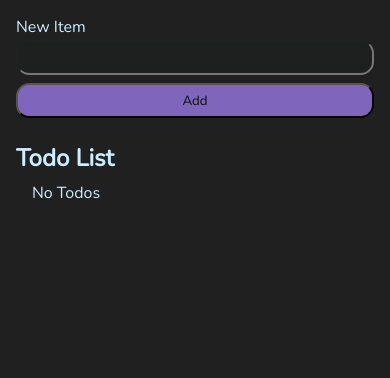
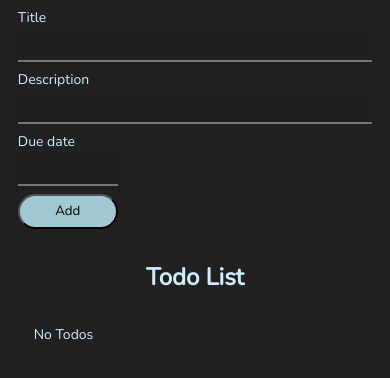
Before and after one commit to Hela6/todo-list, a React (Vite) app: page / in a window 390 px wide. Shown: the top 378 px of the page. Built offline with nearby package versions, Linux system fonts and the light colour scheme.

Commit message:
css improve and adding description and due date options

```diff
--- a/src/App.css
+++ b/src/App.css
@@ -3,20 +3,24 @@
 * {
   font-family: 'Nunito', sans-serif;
   box-sizing: border-box;
+
 }
 
 body {
   background: #202020;
   color: hsl(200, 100%, 90%);
-  max-width: 400px;
-  padding: 1rem;
+  width: 60%;
+  padding: 5%;
   margin: 0 auto;
+  font-size: 18px;
 }
 
 .new-item-form {
   display: flex;
-  flex-direction: column;
+  flex-direction: row;
+  flex-wrap: wrap;
   gap: 0.5rem;
+  justify-content: space-between;
 }
 
 .form-row {
@@ -25,48 +29,55 @@ body {
   gap: 0.1rem;
 }
 
+.task-dueDate {
+  width : 100px;
+}
+
 .btn {
-  background: hsl(258, 40%, 57%);
-  color: hsl(180, 4%, 5%);
+  margin: auto 0;
+  width: 100px;
+  background: #a0c9d3;
   padding: 0.5em 1em;
-  border-radius: 1em;
+  border-radius: 20px;
   cursor: pointer;
-  outline: none;
+  color: black;
+}
+
+.form-btn {
+  justify-content: flex-start;
 }
 
 .btn:hover,
 .btn:focus-visible {
-  background: hsl(262, 31%, 66%);
+  background: #f6f7f8;
 }
 
 .btn.btn-danger {
-  background: hsl(268, 43%, 62%);
-  border: 1px solid hsl(263, 39%, 27%);
-  border-radius: 0.25em;
-  color: hsl(300, 3%, 6%);
+  margin: auto 0;
+  background: #38a3a5;
+  border-radius: 20px;
+  color: hsl(192, 93%, 11%);
 }
 
 .btn.btn-danger:hover,
 .btn.btn-danger:focus-visible {
-  background: hsl(261, 59%, 81%);
+  background: #80e2cd;
 }
 
 .new-item-form input {
   outline: none;
   background: hsl(180, 2%, 12%);
-  border-radius: 1em;
+  border-top: #202020;
+  border-left: #202020;
+  border-right: #202020;
   padding: 0.5em 1em;
   color: hsl(206, 6%, 75%);
 }
 
-.new-item-form input:focus {
-  border: 2px solid hsl(195, 8%, 80%);
-}
-
 .header {
   font-size: 1.5rem;
-  margin-top: 1.5rem;
-  margin-bottom: 0.5rem;
+  margin-top: 7rem;
+  margin-bottom: 2rem;
 }
 
 .list {
@@ -87,9 +98,12 @@ body {
 }
 
 .list li {
-  display: flex;
-  gap: 0.5rem;
+  display: grid;
+  grid-template-columns: repeat(2, 1fr) 0.5fr 0.5fr;
   align-items: center;
+  justify-content: space-between;
+  margin-bottom: 50px;
+  border-bottom: 1px solid #38a3a5;
 }
 
 .list li label {
@@ -136,6 +150,34 @@ body {
   font-weight: bold;
 }
 
-.list-checkbox {
-  color: red;
-}
+  /* responsive for tablets and smartphones__________________________________________________________________________ */
+  @media screen and (max-width: 1068px) {
+    .new-item-form {
+      flex-direction: column;
+    }
+
+    body {
+      width: 95%;
+      padding: 0.5rem;
+      font-size: 14px;
+    }
+
+    .header {
+      margin-top: 2rem;
+      display:flex;
+      justify-content: center;
+    }
+
+    .list li {
+      display: flex;
+      flex-direction: column;
+      align-items: flex-start;
+      margin-bottom: 30px;
+      border-bottom: 1px solid #38a3a5;
+    }
+
+
+    .btn.btn-danger {
+      margin: 0px 0px 5px auto;
+    }
+    }
--- a/src/App.jsx
+++ b/src/App.jsx
@@ -16,11 +16,13 @@ export default function App() {
     localStorage.setItem("ITEMS", JSON.stringify(todos))
   }, [todos]);
 
-  function addTodo(title) {
+  function addTodo(title, description, dueDate) {
     setTodos(currentTodos => {
       const newTodo = {
         id: Date.now(),
         title,
+        description,
+        dueDate,
         completed: false
       };
 
@@ -60,7 +62,9 @@ App.propTypes = {
     PropTypes.shape({
       id: PropTypes.number.isRequired,
       title: PropTypes.string.isRequired,
-      completed: PropTypes.bool.isRequired,
+      description: PropTypes.string.isRequired,
+      dueDate: PropTypes.string.isRequired,
+      completed: PropTypes.bool.isRequired
     })
   )
 };
--- a/src/NewTodoForm.jsx
+++ b/src/NewTodoForm.jsx
@@ -2,28 +2,48 @@ import { useState } from "react"
 import PropTypes from "prop-types";
 
 export function NewTodoForm({ onSubmit }) { //onSubmit -> props
-    const [newItem, setNewItem] = useState("")
+    const [title, setTitle] = useState("")
+    const [description, setDescription] = useState("");
+    const [dueDate, setDueDate] = useState("");
 
     function handleSubmit(e) {
         e.preventDefault()
-        if (newItem === "") return
+        if (title === "") return;
 
-        onSubmit(newItem)
+        onSubmit(title, description, dueDate)
 
-        setNewItem("")
+        setTitle("");
+        setDescription("");
+        setDueDate("");
     }
 
     return (
         <form onSubmit={handleSubmit} className="new-item-form">
-            <div className="form-row">
-                <label htmlFor="item">New Item</label>
+            <div className="form-row task-title">
+                <label htmlFor="title">Title</label>
                 <input
-                    value={newItem}
-                    onChange={e => setNewItem(e.target.value)}
+                    value={title}
+                    onChange={e => setTitle(e.target.value)}
                     type="text"
-                    id="item" />
+                    id="title" />
             </div>
-            <button className="btn">Add</button>
+            <div className="form-row task-description">
+                <label htmlFor="description">Description</label>
+                <input
+                    value={description}
+                    onChange={e => setDescription(e.target.value)}
+                    type="text"
+                    id="description" />
+            </div>
+            <div className="form-row task-dueDate">
+                <label htmlFor="dueDate">Due date</label>
+                <input
+                    value={dueDate}
+                    onChange={e => setDueDate(e.target.value)}
+                    type="text"
+                    id="dueDate" />
+            </div>
+            <button className="btn form-btn">Add</button>
         </form>
     )
 }
--- a/src/TodoItem.jsx
+++ b/src/TodoItem.jsx
@@ -1,6 +1,6 @@
 import PropTypes from "prop-types";
 
-export function TodoItem({ completed, id, title, toggleTodo, deleteTodo }) {
+export function TodoItem({ completed, id, title, description, dueDate, toggleTodo, deleteTodo }) {
     return (
         <li className="list-item">
             <input
@@ -11,8 +11,10 @@ export function TodoItem({ completed, id, title, toggleTodo, deleteTodo }) {
                 className="list-checkbox"
             />
             <label htmlFor={`checkbox-${id}`} className="list-label">
-                {title}
+                <h3 className="task-title">{title}</h3>
             </label>
+            <p className="task-description">{description}</p>
+            <p className="task-dueDate">{dueDate}</p>
             <button
                 onClick={() => deleteTodo(id)}
                 className="btn btn-danger"
@@ -29,4 +31,6 @@ TodoItem.propTypes = {
     title: PropTypes.string.isRequired,
     toggleTodo: PropTypes.func.isRequired,
     deleteTodo: PropTypes.func.isRequired,
+    description: PropTypes.string.isRequired,
+    dueDate: PropTypes.string.isRequired,
 };
```
